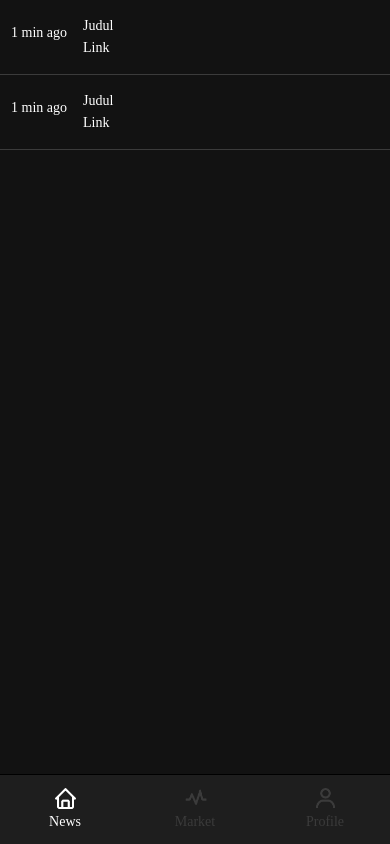
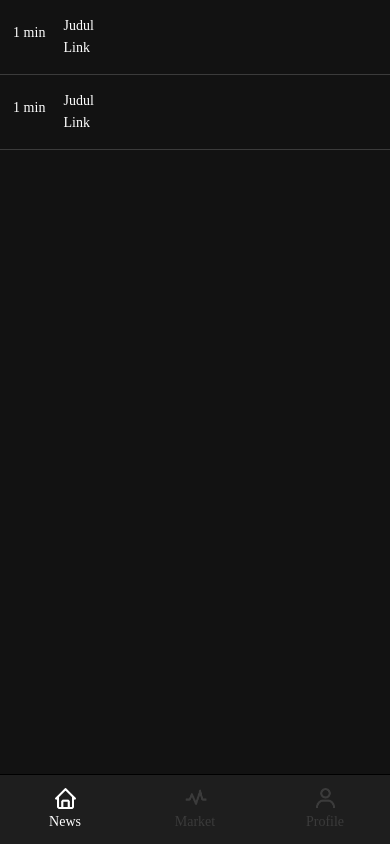
Before and after one commit to nakanidaste/cryptonews-app, a React Native app: screen /News in a window 390 px wide. Built offline with nearby package versions, Linux system fonts and the light colour scheme.

Commit message:
first commit

```diff
--- a/src/components/NewsList.js
+++ b/src/components/NewsList.js
@@ -10,7 +10,7 @@ const NewsList = ({ cryptoNews }) => {
         <View style={styles.container}>
             <View style={styles.newsCointainer}>
                 <View style={styles.time}>
-                    <Text style={styles.title}>1 min ago</Text>
+                    <Text style={styles.title}>1 min</Text>
                 </View>
                 <View style={styles.news}>
                     <Text style={styles.title}>Judul</Text>
@@ -36,7 +36,7 @@ const styles = StyleSheet.create({
     },
     time: {
         height: '80%',
-        width: '20%',
+        width: '15%',
         marginVertical: 5,
         alignItems: 'center',
         padding: 7,
```
